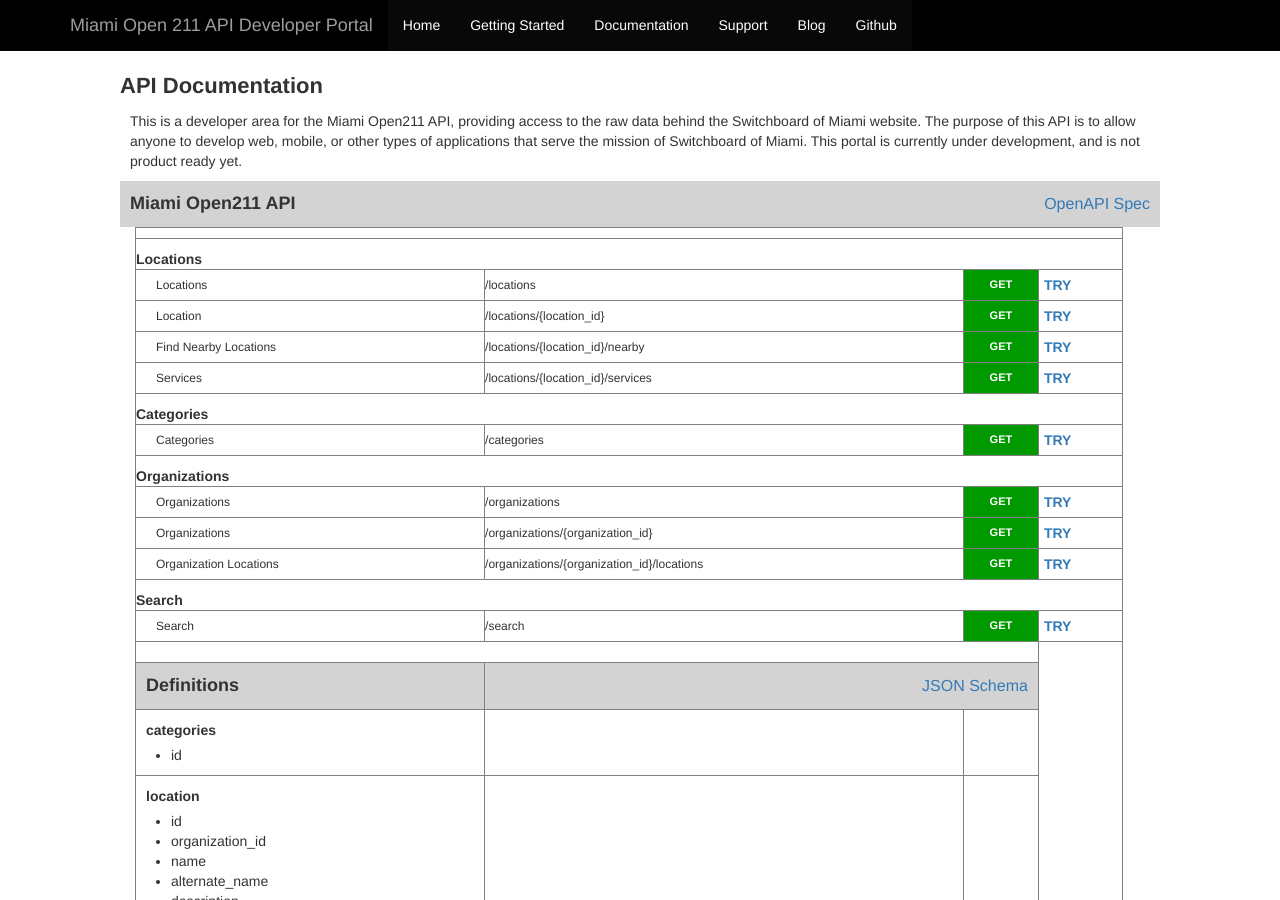
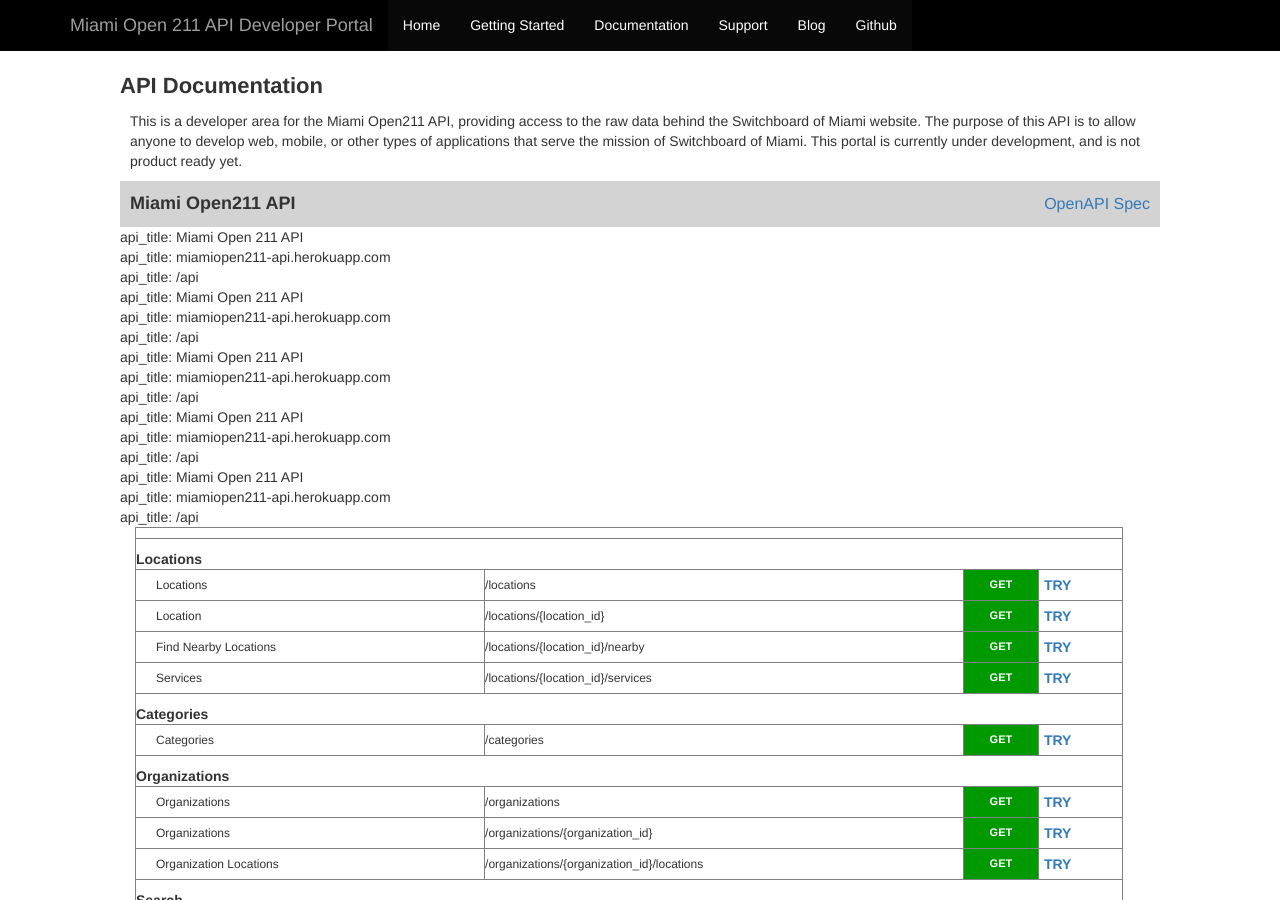
Before and after one commit to xrysanthos/developer-portal, a Jekyll site: the page built from documentation/index.html, in a window 1280 px wide and 900 px high. Built offline with Jekyll 4.4.1, drawn with Linux system fonts in a browser that asks for light colours; nearby versions of some CDN libraries; library files that are not in the unit come from our copies.

Commit message:
debug base path

```diff
--- a/documentation/index.html
+++ b/documentation/index.html
@@ -14,9 +14,27 @@
       }
     }
 
-   function getRequest($path)
+   function getRequest($path,$url)
     {
-    alert('running - ' + $path);
+
+    $api_url = $url + $url;
+    alert('running - ' + $api_url);
+
+    var response = $.ajax({
+
+       url: $api_url;
+       method: "get",
+       headers: {
+        'Accept': 'application/vnd.ohanapi+json; version=1'
+       },
+       success:function(response){
+            console.log(response);
+        },
+        error: function(XMLHttpRequest, textStatus, errorThrown) {
+            alert("Status: " + textStatus); alert("Error: " + errorThrown);
+        }
+      });
+
     }
 </script>
 <table cellpadding="3" cellspacing="2" width="100%" border="0" style="margin-top: 0px;">
@@ -253,6 +271,17 @@
                             </tr>
 
                             {% for spec in openapi_spec_json %}
+
+                              {% assign api_title = spec.info.title %}
+                              {% assign api_description = spec.info.description %}
+
+                              {% assign api_host = spec.host %}
+                              {% assign api_base = spec.basePath %}
+
+                              api_title: {{ api_title }}<br />
+                              api_title: {{ api_host }}<br />
+                              api_title: {{ api_base }}<br />
+
                               {% for path in spec.paths %}
 
                                 {% assign this_path = path[0] %}
```
